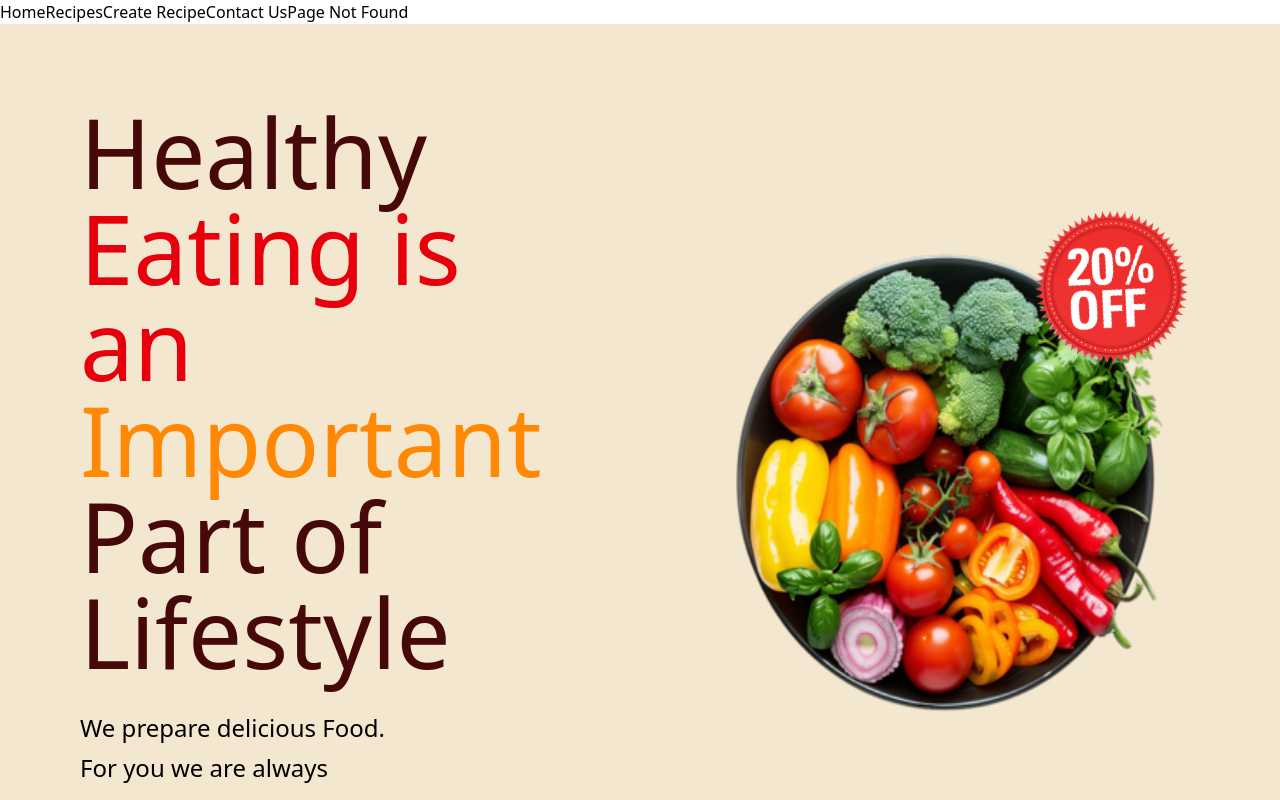
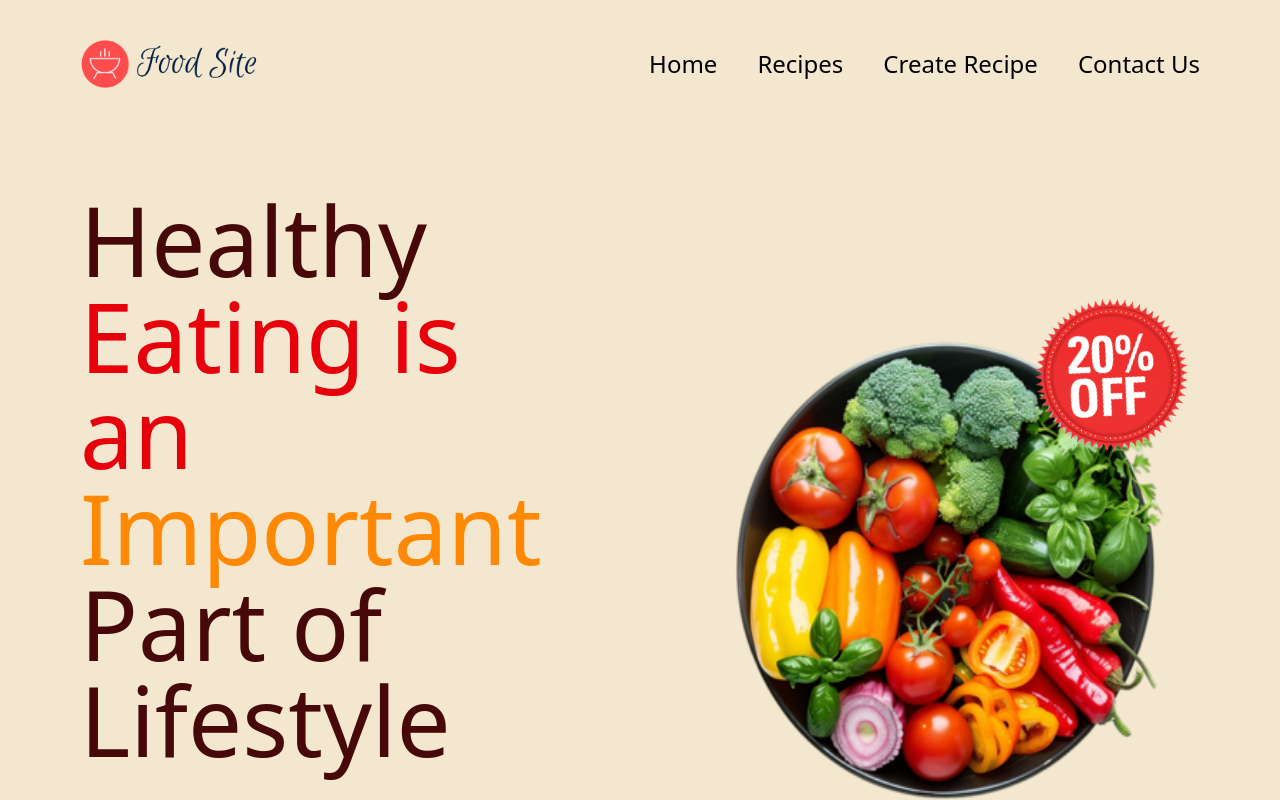
Before and after one commit to AabhasNama001/zaykaReady-foodApp, a React (Vite) app: page / in a window 1280 px wide. Before the commit this address had no page. Shown: the top 800 px of the page. Built offline with nearby package versions, Linux system fonts and the light colour scheme.

Commit message:
lost code rewritten

```diff
--- a/src/App.jsx
+++ b/src/App.jsx
@@ -2,11 +2,12 @@ import React from "react";
 import Navbar from "../src/components/Navbar";
 import Mainroutes from "./Routes/Mainroutes";
 
+
 const App = () => {
   return (
-    <div>
+    <div className="bg-[#f4e7cf]">
       <Navbar />
-      <Mainroutes />
+      <Mainroutes/>
     </div>
   );
 };
--- a/src/Routes/Mainroutes.jsx
+++ b/src/Routes/Mainroutes.jsx
@@ -1,11 +1,12 @@
 import React from 'react'
 import { Route, Routes } from 'react-router-dom'
-import Home from '../pages/Home.jsx'
-import Recipes from '../pages/Recipes.jsx'
-import CreateRecipe from '../pages/CreateRecipe.jsx'
-import ContactUs from '../pages/ContactUs.jsx'
-import PageNotFound from '../pages/PageNotFound.jsx'
-const Mainroutes = () => {
+import Home from '../pages/Home'
+import Recipes from '../pages/Recipes'
+import CreateRecipe from '../pages/CreateRecipe'
+import ContactUs from '../pages/ContactUs'
+import PageNotFound from '../pages/PageNotFound'
+
+const mainroutes = () => {
   return (
     <div>
         <Routes>
@@ -19,4 +20,4 @@ const Mainroutes = () => {
   )
 }
 
-export default Mainroutes
+export default mainroutes
--- a/src/components/Navbar.jsx
+++ b/src/components/Navbar.jsx
@@ -1,14 +1,17 @@
 import React from 'react'
 import { NavLink } from 'react-router-dom'
-
+import foodLogoT from '../assets/foodLogoT.png'
 const Navbar = () => {
   return (
-    <div>
-        <NavLink to='/'>Home</NavLink>
-        <NavLink to='/'>Recipes</NavLink>
-        <NavLink to='/'>Create Recipe</NavLink>
-        <NavLink to='/'>Contact Us</NavLink>
-        <NavLink to='/'>Page Not Found</NavLink>
+    <div className='px-20 pt-10 pb-6 flex items-center text-2xl  justify-between '>
+         <NavLink to='/'><img className='h-[6vh]' src={foodLogoT}/></NavLink>
+        <div className='flex gap-10'>
+            <NavLink to='/'>Home</NavLink>
+            <NavLink to='/recipes'>Recipes</NavLink>
+            <NavLink to='/create-recipe'>Create Recipe</NavLink>
+            <NavLink to='/contact-us'>Contact Us</NavLink>
+
+        </div>
     </div>
   )
 }
--- a/src/main.jsx
+++ b/src/main.jsx
@@ -2,10 +2,12 @@ import { createRoot } from "react-dom/client";
 import "./index.css";
 import App from "./App.jsx";
 import { BrowserRouter } from "react-router-dom";
+import { ToastContainer } from "react-toastify";
 
 createRoot(document.getElementById("root")).render(
   <BrowserRouter>
     <App />
+    <ToastContainer/>
   </BrowserRouter>
 );
 
--- a/src/pages/Home.jsx
+++ b/src/pages/Home.jsx
@@ -3,7 +3,7 @@ import saleImg from "../assets/sale.png";
 
 const Home = () => {
   return (
-    <div className="w-screen flex items-center gap-x-24 min-h-[100vh] p-20 bg-[#f4e7cf]">
+    <div className="w-screen flex items-center gap-x-24 min-h-[100vh] p-20">
       <div className="left-hero w-1/2 flex flex-col items-start">
         <h1 className=" text-8xl text-red-950">
           Healthy <span className="text-red-600">Eating is an </span>{" "}
```
Also changed, not shown: src/assets/foodLogoT.png (added).
